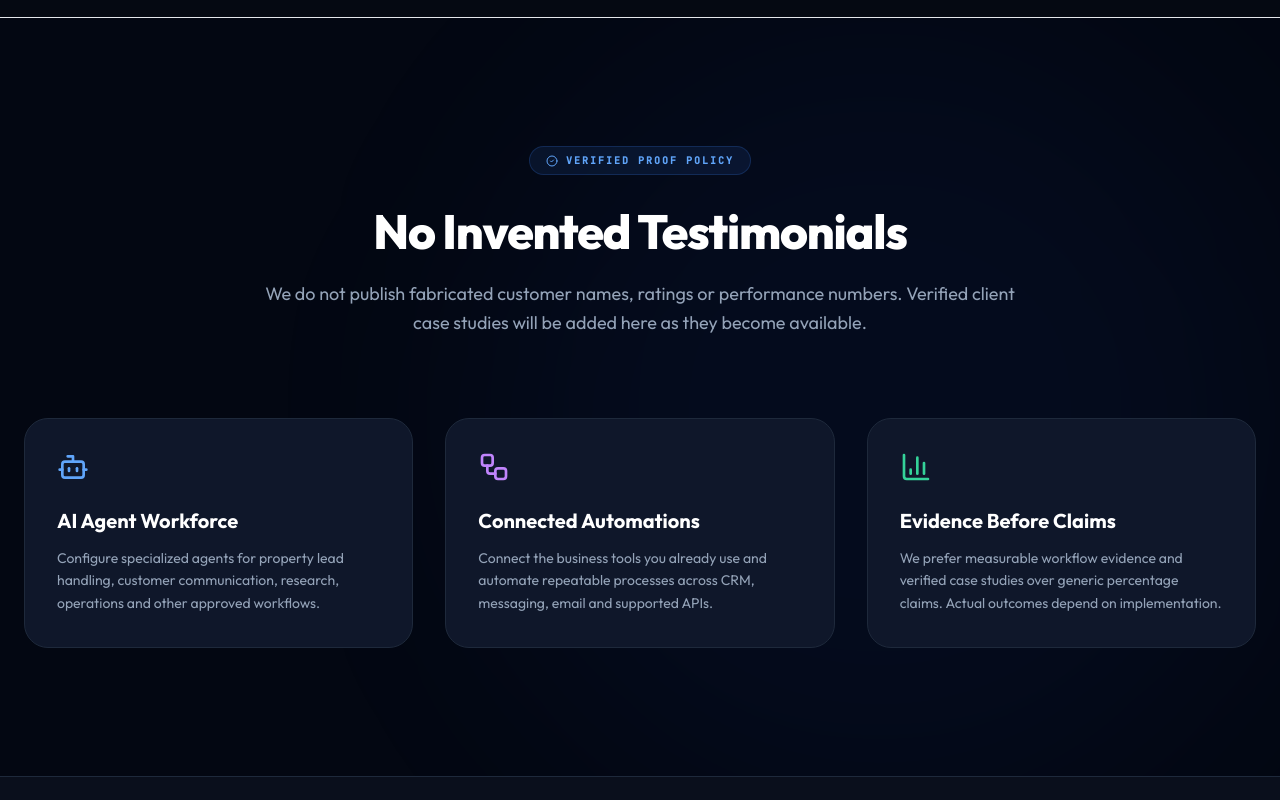
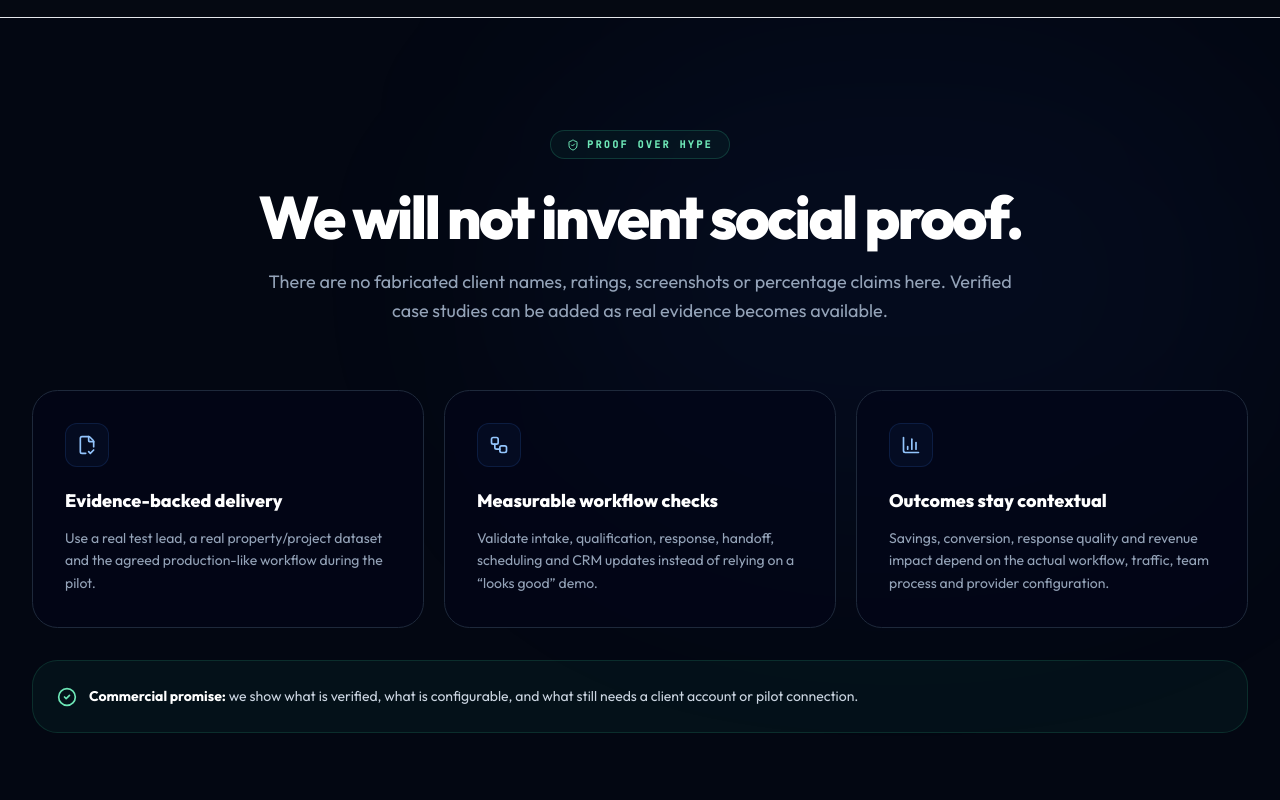
Before and after one commit to princepinku143c-cyber/Quickkit-internal-ai-services, a React (Vite) app: page / in a window 1280 px wide. Shown: the part 8280-9080 px from the top of the page. Built offline with nearby package versions, Linux system fonts and the light colour scheme; no server answers.

Commit message:
feat: upgrade Testimonials for premium AI workforce positioning

```diff
--- a/components/Testimonials.tsx
+++ b/components/Testimonials.tsx
@@ -1,20 +1,25 @@
 import React from 'react';
-import { CheckCircle2, Bot, BarChart3, Workflow } from 'lucide-react';
+import { BarChart3, CheckCircle2, FileCheck2, ShieldCheck, Workflow } from 'lucide-react';
 
 export const Testimonials: React.FC = () => (
-  <section className="py-32 bg-[#030712] relative overflow-hidden">
-    <div className="absolute top-0 right-0 w-[800px] h-[800px] bg-blue-600/5 rounded-full blur-[120px] pointer-events-none" />
-    <div className="container mx-auto px-6 relative z-10">
-      <div className="text-center max-w-3xl mx-auto mb-20">
-        <div className="inline-flex items-center gap-2 px-4 py-1.5 rounded-full bg-blue-500/10 border border-blue-500/20 text-[10px] font-mono text-blue-400 mb-8 uppercase tracking-[0.2em] font-black"><CheckCircle2 className="w-3 h-3" /> Verified Proof Policy</div>
-        <h2 className="text-4xl md:text-5xl font-black text-white mb-6 tracking-tight">No Invented Testimonials</h2>
-        <p className="text-slate-400 text-lg leading-relaxed">We do not publish fabricated customer names, ratings or performance numbers. Verified client case studies will be added here as they become available.</p>
+  <section className="py-28 bg-[#030712] relative overflow-hidden">
+    <div className="absolute right-0 top-0 w-[760px] h-[520px] bg-blue-600/5 rounded-full blur-[120px] pointer-events-none" />
+    <div className="container mx-auto px-5 md:px-8 max-w-7xl relative z-10">
+      <div className="max-w-4xl mx-auto text-center mb-16">
+        <div className="inline-flex items-center gap-2 rounded-full border border-emerald-400/20 bg-emerald-400/5 px-4 py-1.5 text-[10px] font-mono font-black uppercase tracking-[.24em] text-emerald-300"><ShieldCheck className="w-3 h-3" /> Proof over hype</div>
+        <h2 className="mt-7 text-4xl md:text-6xl font-black text-white tracking-[-.045em]">We will not invent social proof.</h2>
+        <p className="mt-5 text-lg leading-relaxed text-slate-400 max-w-3xl mx-auto">There are no fabricated client names, ratings, screenshots or percentage claims here. Verified case studies can be added as real evidence becomes available.</p>
       </div>
-      <div className="grid grid-cols-1 md:grid-cols-3 gap-8">
-        <div className="bg-nexus-card border border-nexus-border p-8 rounded-3xl"><Bot className="w-8 h-8 text-blue-400 mb-6" /><h3 className="text-xl font-bold text-white mb-3">AI Agent Workforce</h3><p className="text-slate-400 text-sm leading-relaxed">Configure specialized agents for property lead handling, customer communication, research, operations and other approved workflows.</p></div>
-        <div className="bg-nexus-card border border-nexus-border p-8 rounded-3xl"><Workflow className="w-8 h-8 text-purple-400 mb-6" /><h3 className="text-xl font-bold text-white mb-3">Connected Automations</h3><p className="text-slate-400 text-sm leading-relaxed">Connect the business tools you already use and automate repeatable processes across CRM, messaging, email and supported APIs.</p></div>
-        <div className="bg-nexus-card border border-nexus-border p-8 rounded-3xl"><BarChart3 className="w-8 h-8 text-emerald-400 mb-6" /><h3 className="text-xl font-bold text-white mb-3">Evidence Before Claims</h3><p className="text-slate-400 text-sm leading-relaxed">We prefer measurable workflow evidence and verified case studies over generic percentage claims. Actual outcomes depend on implementation.</p></div>
+
+      <div className="grid md:grid-cols-3 gap-5">
+        {[
+          [FileCheck2,'Evidence-backed delivery','Use a real test lead, a real property/project dataset and the agreed production-like workflow during the pilot.'],
+          [Workflow,'Measurable workflow checks','Validate intake, qualification, response, handoff, scheduling and CRM updates instead of relying on a “looks good” demo.'],
+          [BarChart3,'Outcomes stay contextual','Savings, conversion, response quality and revenue impact depend on the actual workflow, traffic, team process and provider configuration.'],
+        ].map(([Icon,title,body])=><div key={String(title)} className="rounded-[1.6rem] border border-slate-800 bg-slate-950/65 p-7 md:p-8"><div className="w-11 h-11 rounded-xl border border-blue-500/15 bg-blue-500/5 flex items-center justify-center">{React.createElement(Icon as React.ElementType,{className:'w-5 h-5 text-blue-300'})}</div><h3 className="mt-5 text-lg font-black text-white">{String(title)}</h3><p className="mt-3 text-sm leading-relaxed text-slate-400">{String(body)}</p></div>)}
       </div>
+
+      <div className="mt-8 rounded-[1.6rem] border border-emerald-400/15 bg-emerald-400/5 p-6 flex items-start gap-3"><CheckCircle2 className="w-5 h-5 text-emerald-300 mt-0.5 shrink-0" /><p className="text-sm leading-relaxed text-slate-300"><strong className="text-white">Commercial promise:</strong> we show what is verified, what is configurable, and what still needs a client account or pilot connection.</p></div>
     </div>
   </section>
 );
```
